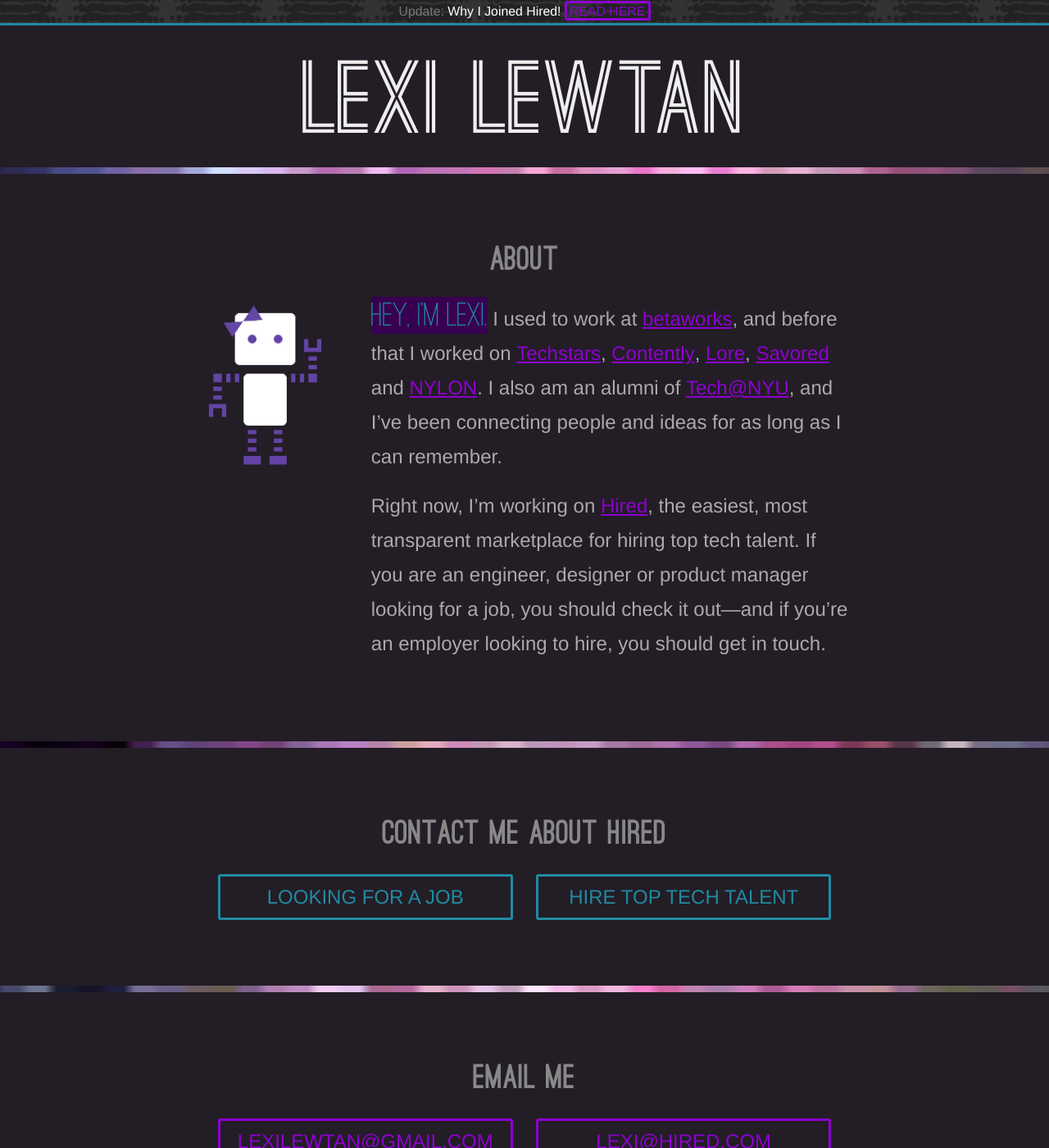
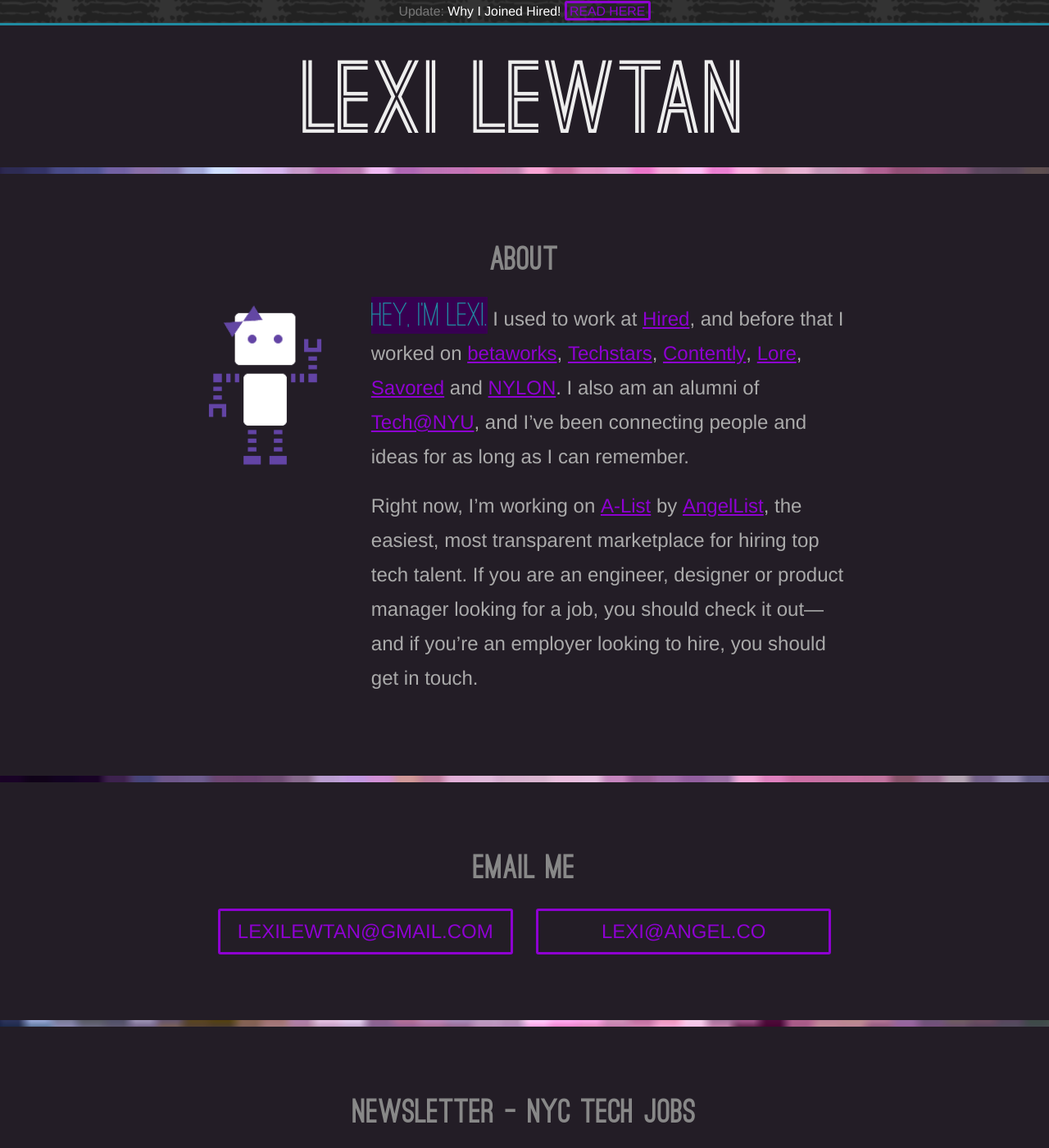
Before and after one commit to lexilewtan/lexilewtan.github.io, a Jekyll site: the page built from index.html, in a window 1280 px wide and 1400 px high. Shown: the whole window at 82% size. Built offline with Jekyll 4.4.1, drawn with Linux system fonts in a browser that asks for light colours; some web fonts are replaced; Markdown is read by kramdown in place of the engine named in the settings.

Commit message:
hired -> angel

```diff
--- /dev/null
+++ b/CNAME
@@ -0,0 +1 @@
+lexilewtan.com
--- a/_config.yml
+++ b/_config.yml
@@ -1,3 +1,3 @@
 name: Lexi Lewtan
 markdown: redcarpet
-pygments: true
+highlighter: true
--- a/_includes/about.md
+++ b/_includes/about.md
@@ -1,3 +1,3 @@
-*Hey, I'm Lexi.* I used to work at [betaworks](http://betaworks.com/), and before that I worked on [Techstars](http://www.techstars.com/), [Contently](https://contently.com/), [Lore](http://lore.com/), [Savored](http://savored.com/) and [NYLON](http://nylonmag.com/). I also am an alumni of [Tech@NYU](http://techatnyu.org/), and I've been connecting people and ideas for as long as I can remember.
+*Hey, I'm Lexi.* I used to work at [Hired](https://hired.com/), and before that I worked on [betaworks](https://betaworks.com/), [Techstars](http://www.techstars.com/), [Contently](https://contently.com/), [Lore](http://lore.com/), [Savored](http://savored.com/) and [NYLON](http://nylonmag.com/). I also am an alumni of [Tech@NYU](http://techatnyu.org/), and I've been connecting people and ideas for as long as I can remember.
 
-Right now, I'm working on [Hired](https://hired.com/), the easiest, most transparent marketplace for hiring top tech talent. If you are an engineer, designer or product manager looking for a job, you should check it out&mdash;and if you're an employer looking to hire, you should get in touch.
+Right now, I'm working on [A-List](https://alist.co) by [AngelList](https://angel.co), the easiest, most transparent marketplace for hiring top tech talent. If you are an engineer, designer or product manager looking for a job, you should check it out&mdash;and if you're an employer looking to hire, you should get in touch.
--- a/_includes/connect-section.html
+++ b/_includes/connect-section.html
@@ -1,14 +1,14 @@
-<section class="main-section" id="connect-section">
+<!-- <section class="main-section" id="connect-section">
 	<header class="section-header">
-		<h2> Contact me about Hired </h2>
+		<h2> Contact me about A-List </h2>
 	</header>
 	<div class="contacting-lexi container-middle">
 		<div class="connect__hired">
 
-				<a class="apply-others" href="http://join.hired.com/x/xf0SUe">Looking for a Job</a>
+				<a class="apply-others" href="https://alist.co">Looking for a Job</a>
 
-				<a class="apply-dev" href="http://join.hired.com/x/xf0SUe">Hire Top Tech Talent</a>
+				<a class="apply-dev" href="https://alist.co">Hire Top Tech Talent</a>
 
 		</div>
 	</div>
-</section>
+</section> -->
--- a/_includes/email-section.html
+++ b/_includes/email-section.html
@@ -7,7 +7,7 @@
 
 				<a class="apply-others" href="mailto:lexilewtan@gmail.com">lexilewtan@gmail.com</a>
 
-				<a class="apply-dev" href="mailto:lexi@hired.com">lexi@hired.com</a>
+				<a class="apply-dev" href="mailto:lexi@angel.co">lexi@angel.co</a>
 
 		</div>
 	</div>
```
